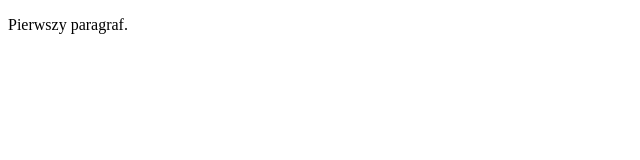
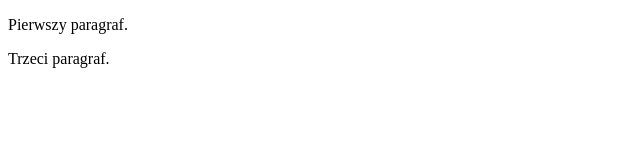
Before and after one commit to yagoda6/gitjestgit2, a plain HTML site: page index.html in a window 1280 px wide. Shown: the full height of the page, 0-640 px from the left. Drawn offline with Linux system fonts and the light colour scheme.

Commit message:
trzeci paragraf

```diff
--- a/index.html
+++ b/index.html
@@ -6,6 +6,6 @@
 </head>
 <body>
    <p> Pierwszy paragraf. </p>
-
+    <p> Trzeci paragraf. </p>
 </body>
 </html>
```
